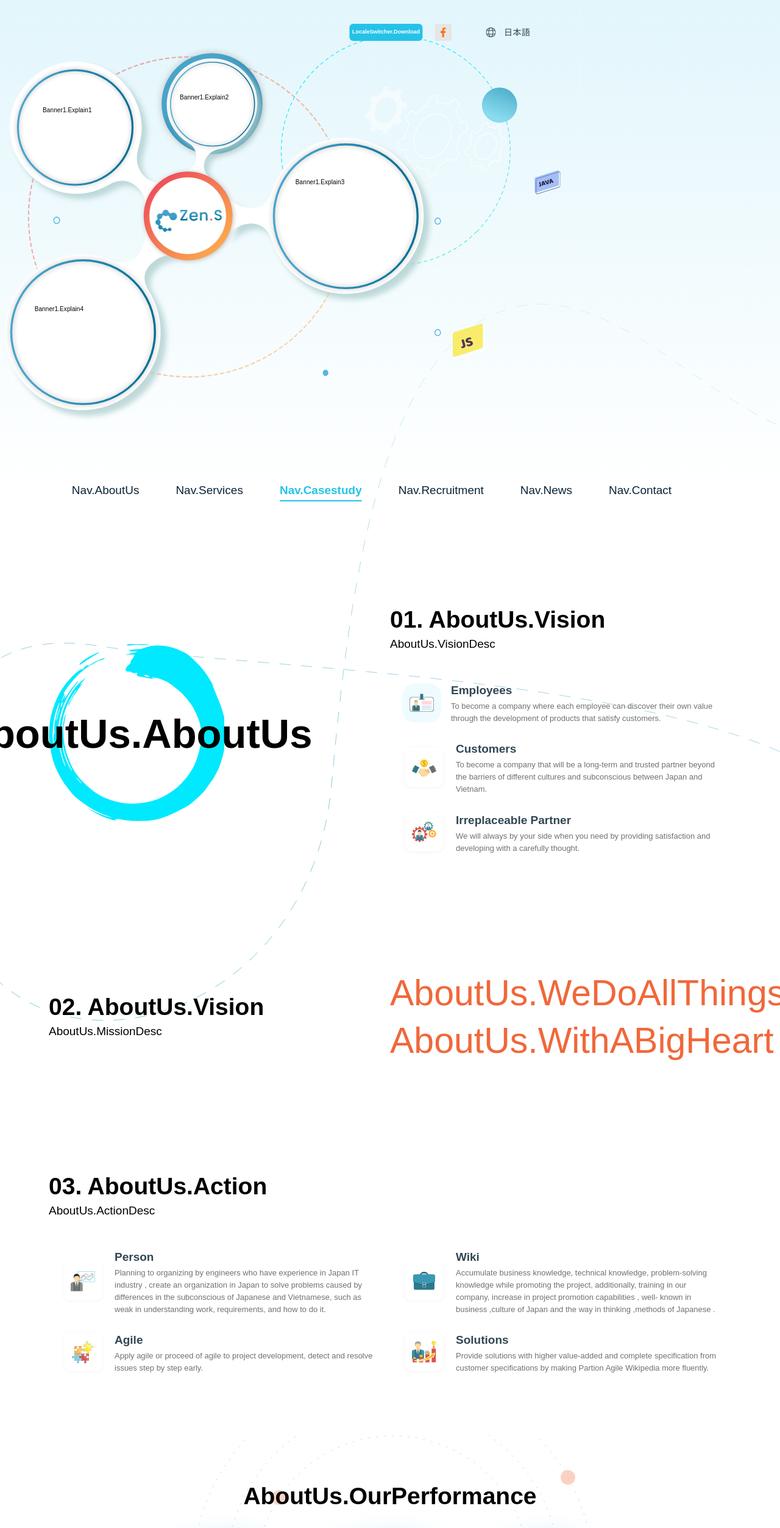
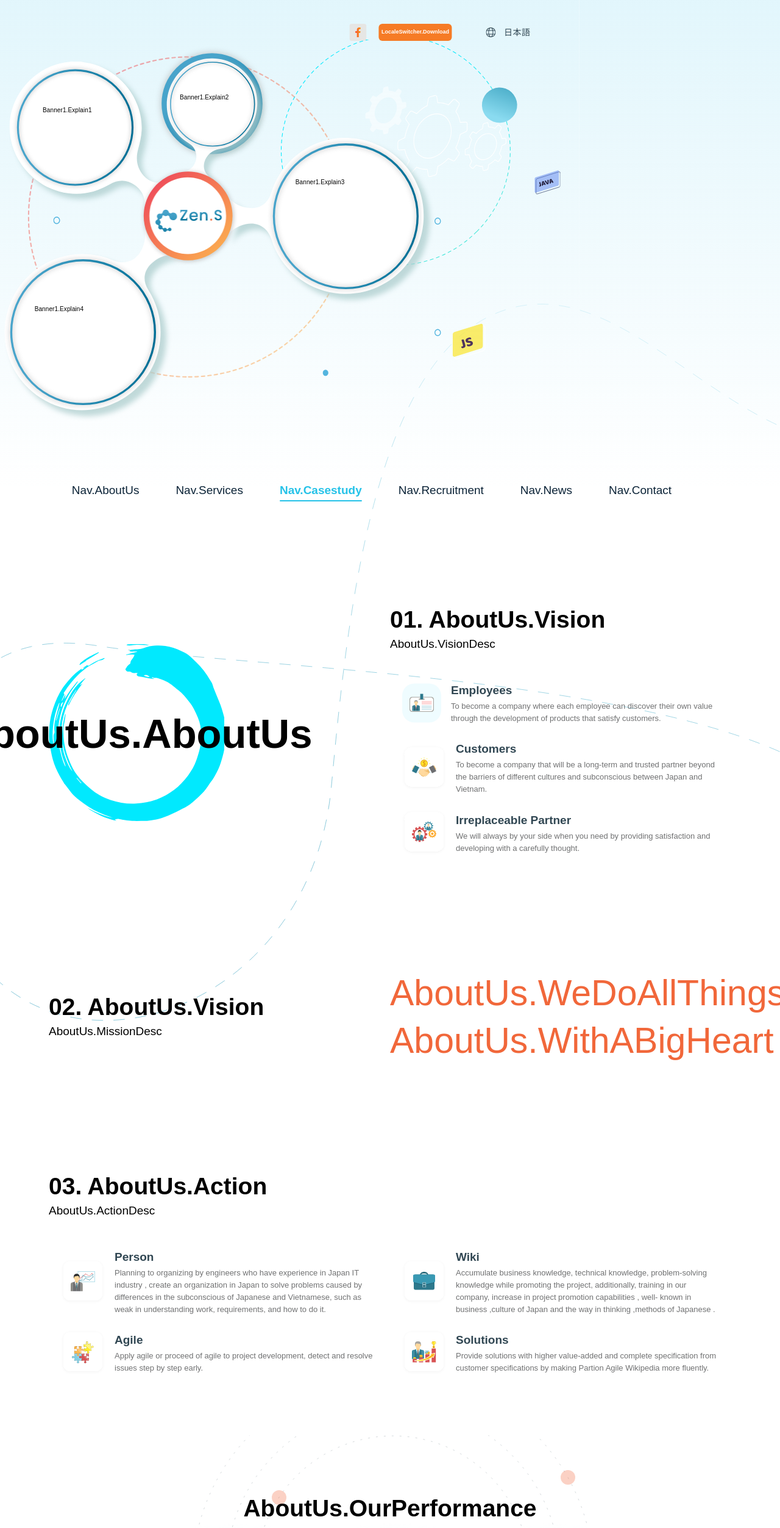
Before and after one commit to sang612/zen_landing, a Next.js app: page /casestudy in a window 1280 px wide. Shown: the top 2505 px of the page at 61% size. Built offline with nearby package versions, Linux system fonts and the light colour scheme.

Commit message:
Improvement - UI - Header, sections

```diff
--- a/src/app/[locale]/page.js
+++ b/src/app/[locale]/page.js
@@ -87,7 +87,7 @@ export default function AboutUsPage() {
 						</div>
 						<div className="sm:w-full w-1/2">
 							<div>
-                <h4 className="font-[600] text-[39px] leading-[48px] ">
+								<h4 className="font-[600] text-[39px] leading-[48px] sm:mt-5">
 									01. {t("Vision")}
 								</h4>
 								<p className="font-[400] text-[19px] sm:text-[13px] leading-[32px]">
@@ -114,7 +114,7 @@ export default function AboutUsPage() {
 					</div>
 					<div className="sm:flex-col flex items-center justify-center py-[88px] sm:py-[20px]">
 						<div className="sm:w-full w-1/2">
-              <h4 className="font-[600] text-[39px] leading-[48px] ">
+							<h4 className="font-[600] text-[39px] leading-[48px] sm:mt-5">
 								02. {t("Vision")}
 							</h4>
 							<p className="font-[400] text-[19px] sm:text-[13px] leading-[32px] max-w-[558px] sm:max-w-none">
@@ -131,7 +131,7 @@ export default function AboutUsPage() {
 
 					<div className="flex-col items-center justify-start py-[88px] sm:py-[20px]">
 						<div className="sm:w-full w-1/2">
-              <h4 className="font-[600] text-[39px] leading-[48px] ">
+							<h4 className="font-[600] text-[39px] leading-[48px] sm:mt-5">
 								03. {t("Action")}
 							</h4>
 							<p
@@ -157,7 +157,7 @@ export default function AboutUsPage() {
 						</div>
 					</div>
 					<div className="bg-[url('/bg/our-performance-bg.svg')] bg-[center_center] bg-no-repeat bg-cover h-[560px] pt-[76px]">
-            <h4 className="font-[600] text-[39px] leading-[48px] text-center">
+						<h4 className="font-[600] text-[39px] leading-[48px] text-center mt-5">
 							{t("OurPerformance")}
 						</h4>
 						<div className="sm:flex-col flex justify-center items-center mt-[20px]">
--- a/src/components/Banner/Header.js
+++ b/src/components/Banner/Header.js
@@ -69,19 +69,19 @@ export const Header = ({ showLogo, showButtonGroup }) => {
 				)}
 			</div>
 			<div className="flex flex-row items-center sm:hidden">
-        <div className="flex flex-row">
-          <button
-            onClick={() => setOpen((o) => !o)}
-            className="bg-primary p-1 rounded-md text-[9px] text-[#fff] font-bold"
-          >
-            {t("Download")}
-          </button>
+				<div className="flex flex-row gap-5">
 					<Link
 						href="https://www.facebook.com/zens.company/"
 						className="ml-[20px]"
 					>
 						<FacebookIcon width={28} height={28} />
 					</Link>
+					<button
+						onClick={() => setOpen((o) => !o)}
+						className="bg-[#f67b25] p-1 rounded-md text-[9px] text-[#fff] font-bold"
+					>
+						{t("Download")}
+					</button>
 				</div>
 				<div className="relative ml-[56px]">
 					<button
@@ -230,7 +230,7 @@ export const Header = ({ showLogo, showButtonGroup }) => {
 								<li>
 									<button
 										onClick={() => setOpen((o) => !o)}
-                    className="bg-primary p-1 rounded-md text-[9px] text-[#fff] font-bold my-3"
+										className="bg-[#f67b25] p-2 rounded-md text-[9px] text-[#fff] font-bold my-3"
 									>
 										{t("Download")}
 									</button>
@@ -240,7 +240,7 @@ export const Header = ({ showLogo, showButtonGroup }) => {
 										href="https://www.facebook.com/zens.company/"
 										className="lg:p-4 py-3 px-0 lg:mb-0 mx-auto flex justify-center"
 									>
-                    <Image src={"/fb.png"} width={28} height={28} />
+										<Image src={"/fb.png"} width={28} height={28} alt="img" />
 									</Link>
 								</li>
 								<li
--- a/src/components/Navbar/index.js
+++ b/src/components/Navbar/index.js
@@ -52,6 +52,15 @@ export const Navbar = () => {
 			<nav
 				className={`flex flex-wrap items-center justify-center mb-[100px] transition-[height] ease-in-out duration-500 ${stickyClass}`}
 			>
+				<Link href="/">
+					<Image
+						src="/Logo.svg"
+						alt="me"
+						width="125"
+						height="50"
+						className={`absolute left-[30px] top-[30px] ${buttonClass}`}
+					/>
+				</Link>
 				<Link
 					href="/"
 					className={`${
```
Lines whose indentation alone changed are shown as unchanged.
